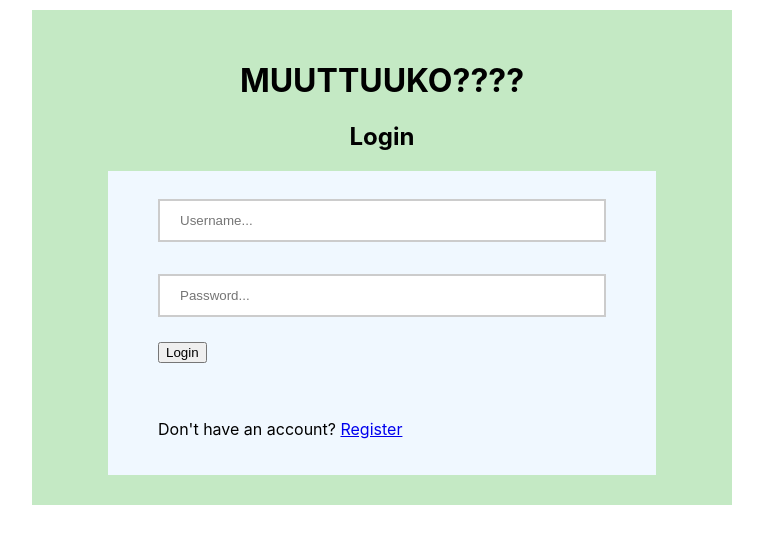
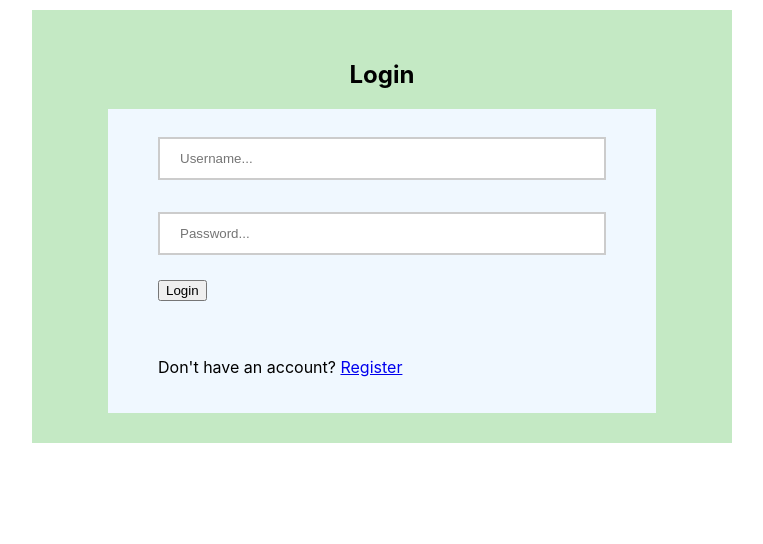
Before and after one commit to IidaKok/testi, a React (Create React App) app: page / in a window 1280 px wide. Shown: the top 544 px of the page, without its empty margins (258-1021 px from the left). Built offline with nearby package versions, Linux system fonts and the light colour scheme.

Commit message:
pipeline test

```diff
--- a/src/frontend/components/Login.js
+++ b/src/frontend/components/Login.js
@@ -74,7 +74,6 @@ const Login = (props) => {
     }
     return (
         <div className="Forms">
-            <h1>MUUTTUUKO????</h1>
             <h2>Login</h2>
             <div className="Container">
                 <form onSubmit={(e) => handleSubmit(e)}>
```
